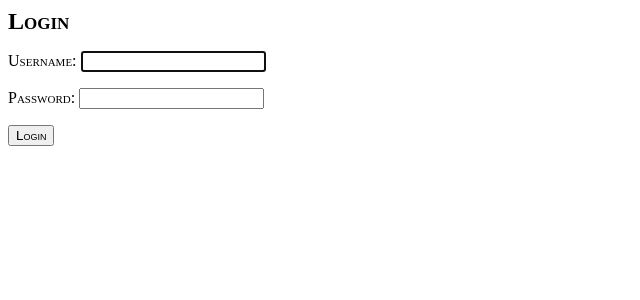
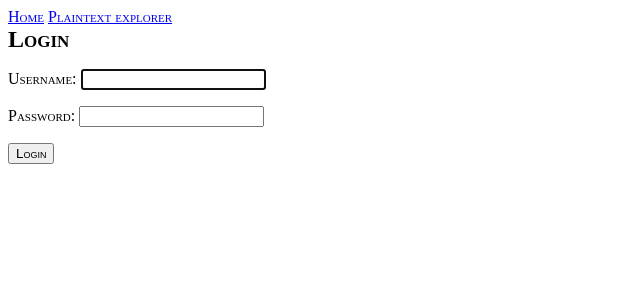
Before and after one commit to dansgithubuser/dnd-weave, a Django app: page /login in a window 1280 px wide. Shown: the top 300 px of the page, without its empty margins (0-640 px from the left). Run offline with Django 3.2, Linux system fonts and the light colour scheme.

Commit message:
navigation at top

```diff
--- a/dnd_weave_app/templates/base.html
+++ b/dnd_weave_app/templates/base.html
@@ -14,6 +14,13 @@
     }
   </style>
   <body>
+    <div>
+      <a href='/'>Home</a>
+      <a href='plaintext_explorer'>Plaintext explorer</a>
+      {% if request.user.is_authenticated %}
+        <a href='secretmaker'>Secretmaker</a>
+      {% endif %}
+    </div>
     {% block content %}{% endblock %}
   </body>
 </html>
--- a/dnd_weave_app/templates/home.html
+++ b/dnd_weave_app/templates/home.html
@@ -1,11 +1,6 @@
 {% extends 'base.html' %}
 
 {% block content %}
-  <a href='plaintext_explorer'>Plaintext explorer</a><br>
-  {% if request.user.is_authenticated %}
-    <a href='secretmaker'>Secretmaker</a><br>
-  {% endif %}
-  <br>
   <a href='signup'>Signup</a><br>
   <a href='login'>Login</a><br>
 {% endblock %}
```
